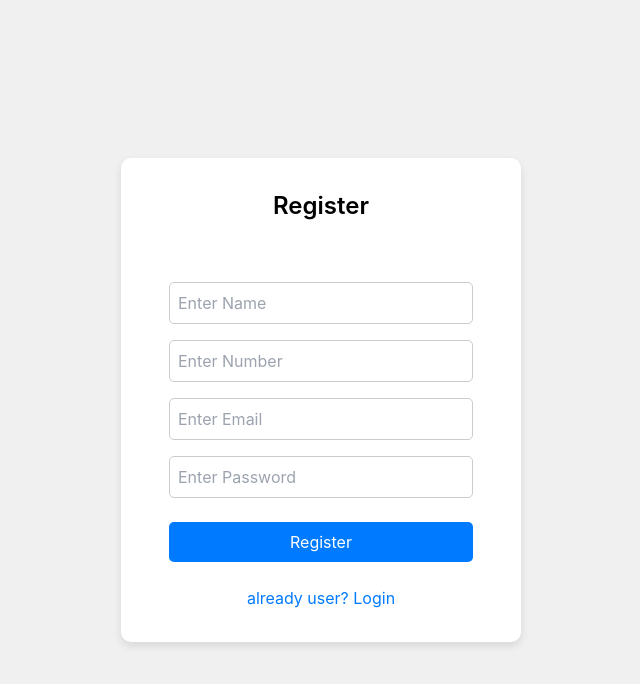
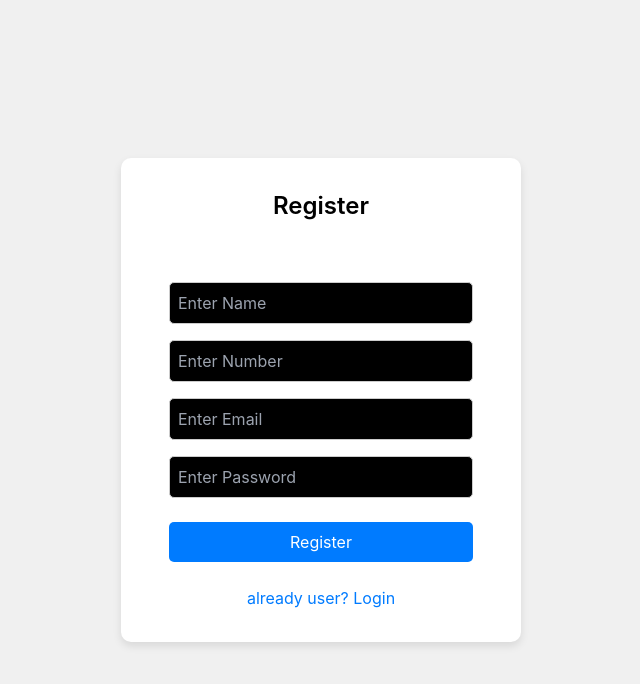
Before and after one commit to shailendrapawar/scribbleFrontend, a React (Vite) app: page /register in a window 1280 px wide. Shown: the top 684 px of the page, without its empty margins (319-959 px from the left). Built offline with nearby package versions, Linux system fonts and the light colour scheme; no server answers.

Commit message:
minor chages

```diff
--- a/src/components/authPages/Login.jsx
+++ b/src/components/authPages/Login.jsx
@@ -36,6 +36,8 @@ const Input = styled.input`
   margin: 0.5em 0;
   border: 1px solid #ccc;
   border-radius: 5px;
+  background-color:black;
+  color:white;
 `;
 
 
@@ -88,17 +90,14 @@ const Login = () => {
 
     if (isValid) {
       const res = await axios.post(import.meta.env.VITE_API_URL+"/login", userData);
-      console.log(res)
 
       //if user exists
       if (res.data.status == 200) {
         setError(res.data.msg)
-
         localStorage.setItem("SCRIBBLE_USER_ID",res.data.id)
-
         setTimeout(() => {
           naviagte("/userProfile")
-        }, 2000)
+        }, 1000)
       }
 
       //if user dosent
--- a/src/components/authPages/Register.jsx
+++ b/src/components/authPages/Register.jsx
@@ -35,6 +35,8 @@ const Input = styled.input`
   margin: 0.5em 0;
   border: 1px solid #ccc;
   border-radius: 5px;
+  background-color:black;
+  color:white;
 `;
 
 const Button = styled.button`
--- a/src/components/noteCard/noteCard.css
+++ b/src/components/noteCard/noteCard.css
@@ -3,7 +3,6 @@
     width: 250px;
     background-color: white;
     color: black;
-    font-family: cursive;
     padding: 30px 5px 5px 5px ;
     position: relative;
     cursor: pointer;
--- a/src/components/pages/Note.jsx
+++ b/src/components/pages/Note.jsx
@@ -25,7 +25,7 @@ const Note = () => {
   const fetchNotes = async (userId) => {
     const notes = await axios.get(import.meta.env.VITE_API_URL + `/getAllNotes/${userId}`)
     setNotesArr(notes.data.data)
-    console.log(notes)
+
     if(notes.data.data.length==0){
       setToggle(true);
     }
@@ -120,8 +120,8 @@ const Note = () => {
         </div>
 
         <div className='createNote-body' style={toggle ? { display: "flex" } : { display: "none" }}>
-          <input placeholder='entere title' value={noteTitle} onChange={(e) => setNoteTitle(e.target.value)}></input>
-          <textarea placeholder='entere desc' value={noteDesc} onChange={(e) => setNoteDesc(e.target.value)}></textarea>
+          <input placeholder='enter title' value={noteTitle} onChange={(e) => setNoteTitle(e.target.value)}></input>
+          <textarea placeholder='enter desc' value={noteDesc} onChange={(e) => setNoteDesc(e.target.value)}></textarea>
           <button className='addNotes-btn' onClick={(e) => creatNote(e)}>add new</button>
           <button className='clearNotes-btn' onClick={() => handleDeleteAllNotes()} >clear all</button>
           <RxCross1 className='crossToggle-btn' onClick={() => setToggle(!toggle)} />
--- a/src/components/pages/pages.css
+++ b/src/components/pages/pages.css
@@ -301,7 +301,6 @@ color: white;
   outline: none;
   color: #007bff;
   font-weight: 600;
-  font-family: cursive;
   padding: 0px 10px 0px 10px;
   margin-top: 10px;
   transition: 0.1s ease-in;
@@ -319,7 +318,7 @@ color: white;
   outline: none;
   box-shadow: 1px 1px 5px black;
   padding: 5px 10px 0px 10px;
-  font-family: cursive;
+
 }
 .notify-body{
   height: 30px;
--- a/src/components/todoCard/todoCard.css
+++ b/src/components/todoCard/todoCard.css
@@ -2,7 +2,6 @@
     height: 50px;
     min-height: 50px;
     width:100%;
-
     position: relative;
     display: flex;
     align-items: center;
--- a/src/components/userProfile/UserProfile.jsx
+++ b/src/components/userProfile/UserProfile.jsx
@@ -31,8 +31,6 @@ const UserProfile = () => {
 
   }
 
-
-
   useEffect(() => {
 
     const id = localStorage.getItem("SCRIBBLE_USER_ID")
@@ -45,7 +43,6 @@ const UserProfile = () => {
 
         try{
           const res = await axios.get(import.meta.env.VITE_API_URL + `/getUser/${id}`)
-          console.log(res.data)
           setUserData(res.data.userData)
           setLoaded(true)
         }catch(e){
@@ -54,8 +51,6 @@ const UserProfile = () => {
           setLoaded(true)
         }
       }
-
-
       fetchUserData(id)
 
     } else {
```
Also changed, not shown: 1 other file (tests, documents, lock files or other folders).
